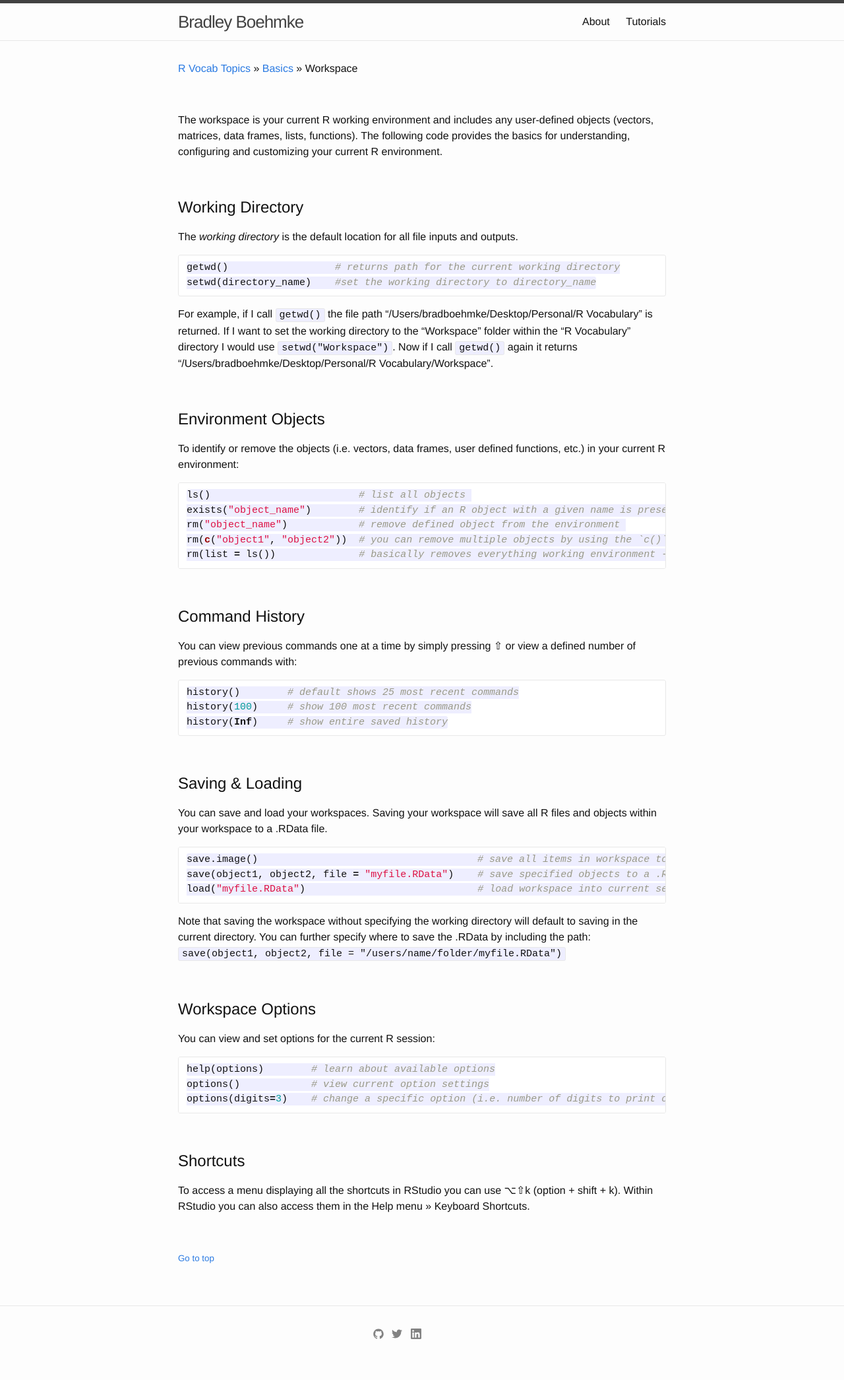
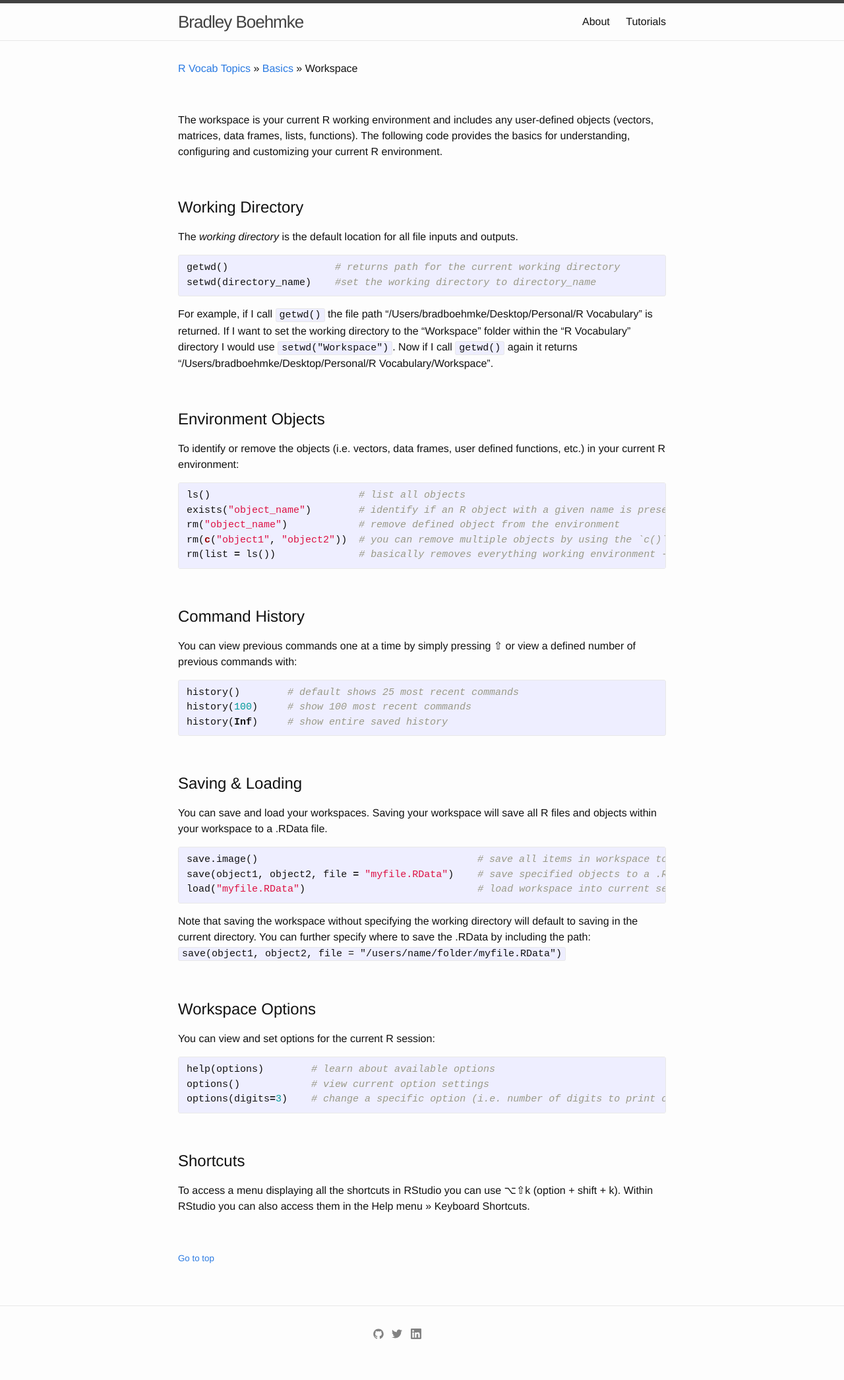
Before and after one commit to bradleyboehmke/bradleyboehmke, a Jekyll site: the page built from tutorials/workspace.md, in a window 1280 px wide. Shown: the whole page at 66% size. Built offline with Jekyll 4.4.1, drawn with Linux system fonts in a browser that asks for light colours.

Commit message:
Update workspace.md

````diff
--- a/tutorials/workspace.md
+++ b/tutorials/workspace.md
@@ -3,14 +3,8 @@
 title: NULL
 ---
 
-[R Vocab Topics](index) &#187; [Basics](basics) &#187; Workspace
+[R Vocab Topics](http://bradleyboehmke.github.io/tutorials/) &#187; [Basics](http://bradleyboehmke.github.io/tutorials/basics/) &#187; Workspace
 
-<style>
-#div {
-#    text-align: justify;
-#    text-justify: inter-word;
-#}
-</style>
 
 <br>
 
@@ -21,10 +15,10 @@
 # Working Directory
 The *working directory* is the default location for all file inputs and outputs.
 
-```r
+{% highlight r %}
 getwd()                  # returns path for the current working directory
 setwd(directory_name)    #set the working directory to directory_name
-```
+{% endhighlight %}
 
 For example, if I call `getwd()` the file path "/Users/bradboehmke/Desktop/Personal/R Vocabulary" is returned.  If I want to set the working directory to the "Workspace" folder within the "R Vocabulary" directory I would use `setwd("Workspace")`.  Now if I call `getwd()` again it returns "/Users/bradboehmke/Desktop/Personal/R Vocabulary/Workspace".
 
@@ -33,13 +27,13 @@
 # Environment Objects
 To identify or remove the objects (i.e. vectors, data frames, user defined functions, etc.) in your current R environment:
 
-```r
+{% highlight r %}
 ls()                         # list all objects
 exists("object_name")        # identify if an R object with a given name is present
 rm("object_name")            # remove defined object from the environment
 rm(c("object1", "object2"))  # you can remove multiple objects by using the `c()` function
 rm(list = ls())              # basically removes everything working environment -- use with caution!
-```
+{% endhighlight %}
 
 
 
@@ -48,22 +42,22 @@
 # Command History
 You can view previous commands one at a time by simply pressing &#8679; or view a defined number of previous commands with:
 
-```r
+{% highlight r %}
 history()        # default shows 25 most recent commands
 history(100)     # show 100 most recent commands
 history(Inf)     # show entire saved history
-```
+{% endhighlight %}
 
 <br>
 
 # Saving & Loading
 You can save and load your workspaces.  Saving your workspace will save all R files and objects within your workspace to a .RData file.
 
-```r
+{% highlight r %}
 save.image()                                     # save all items in workspace to a .RData file
 save(object1, object2, file = "myfile.RData")    # save specified objects to a .RData file
 load("myfile.RData")                             # load workspace into current session
-```
+{% endhighlight %}
 
 Note that saving the workspace without specifying the working directory will default to saving in the current directory.  You can further specify where to save the .RData by including the path: `save(object1, object2, file = "/users/name/folder/myfile.RData")`
 
@@ -72,11 +66,11 @@
 # Workspace Options
 You can view and set options for the current R session:
 
-```r
+{% highlight r %}
 help(options)        # learn about available options
 options()            # view current option settings
 options(digits=3)    # change a specific option (i.e. number of digits to print on output)
-```
+{% endhighlight %}
 
 <br>
 
````
